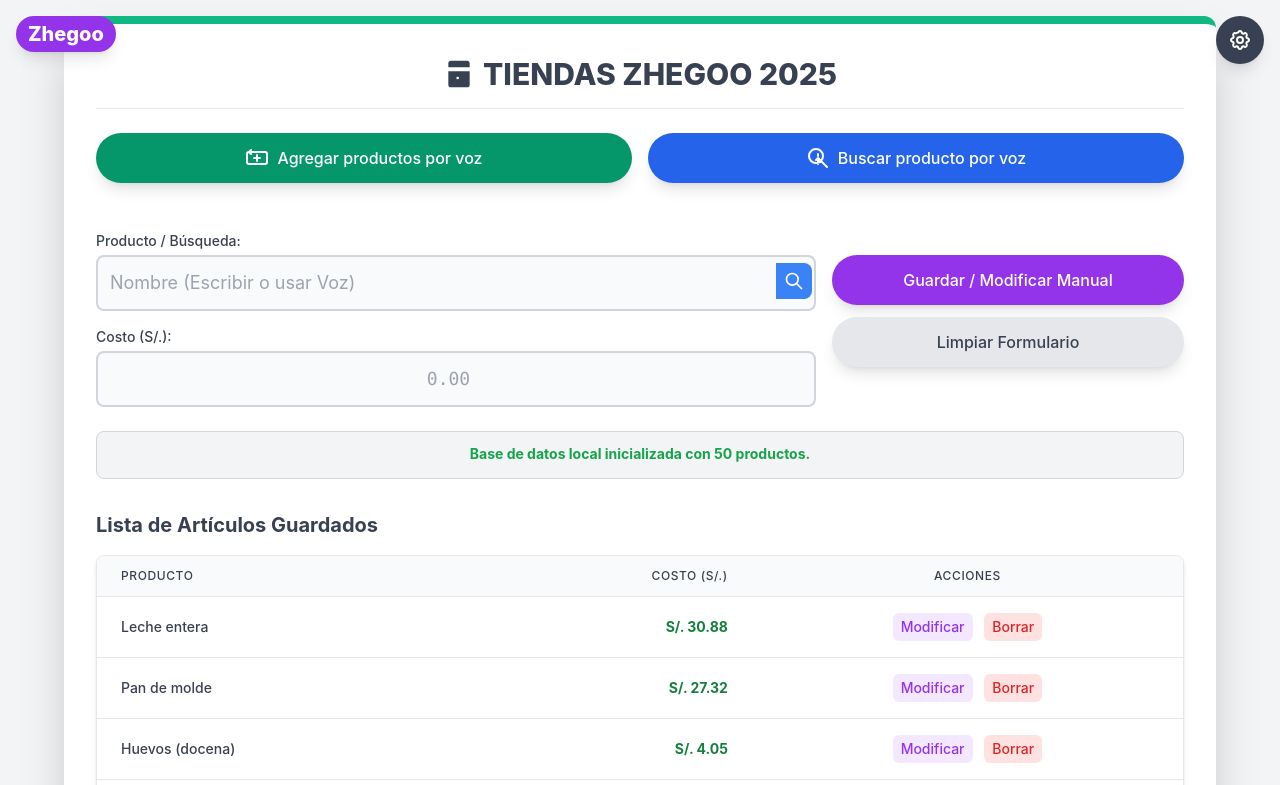
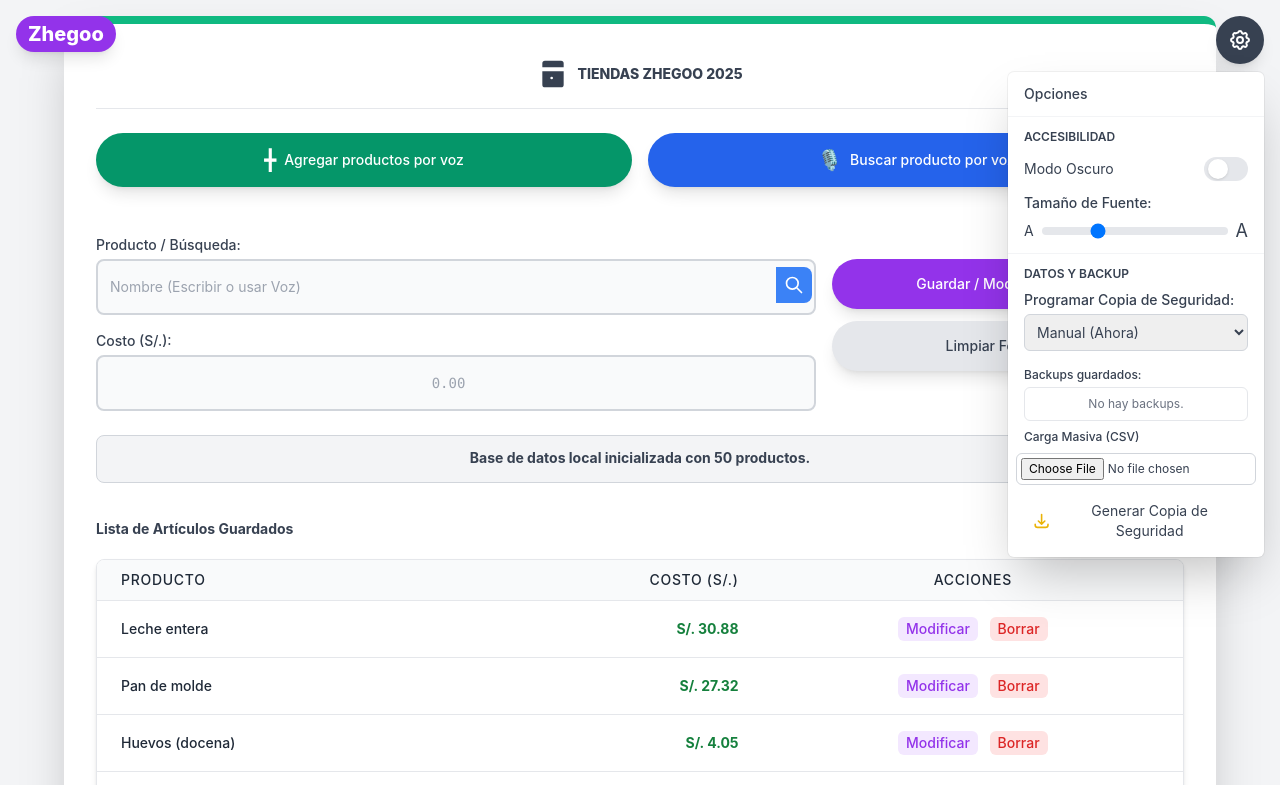
Before and after one commit to donarvy20/bodega, a plain HTML site: page index.html in a window 1280 px wide. Both pictures are taken after a click on the button 1240 px from the left and 40 px from the top of the page. Shown: the top 785 px of the page. Drawn offline with nearby package versions, Linux system fonts and the light colour scheme.

Commit message:
mejorado_v5.html

```diff
--- a/index.html
+++ b/index.html
@@ -36,25 +36,27 @@
         :root {
             --color-bg: #f3f4f6;
             --color-card: #ffffff;
-            --color-text: #374151;
+            --color-text: #374151; /* Color de texto principal (oscuro por defecto) */
             --color-primary: #10b981;
             --color-primary-shadow: rgba(16, 185, 129, 0.7);
             --color-input-bg: #f9fafb;
-            --color-input-text: #1f2937;
+            --color-input-text: #1f2937; /* Color de texto en inputs (negro) */
             --color-placeholder: #6b7280;
             --color-table-header: #f9fafb;
+            --base-font-size: 14px; /* Default */
         }
 
         .dark-mode {
             --color-bg: #121212;
             --color-card: #1e1e1e;
-            --color-text: #f3f4f6;
+            --color-text: #f3f4f6; /* Texto principal debe ser CLARO */
             --color-primary: #64ffda;
             --color-primary-shadow: rgba(100, 255, 218, 0.7);
             --color-input-bg: #2d2d2d;
-            --color-input-text: #f3f4f6;
+            --color-input-text: #121212; /* NUEVO: Texto de inputs en negro para contraste */
+            --color-card-text-dark: #121212; /* Color negro específico para inputs en modo oscuro */
             --color-placeholder: #9ca3af;
-            --color-table-header: #2d2d2d;
+            --color-table-header: #2d2d2d; /* Fondo de encabezado oscuro */
         }
 
         body {
@@ -62,7 +64,32 @@
             background-color: var(--color-bg);
             color: var(--color-text);
             transition: background-color 0.3s, color 0.3s;
-            font-size: var(--base-font-size, 14px); /* Usa variable para fuente */
+            font-size: var(--base-font-size); /* Usa la variable */
+        }
+
+        /* APLICACIÓN CRÍTICA PARA EL TAMAÑO DE FUENTE:
+           Usamos unidades relativas (rem) o herencia para que la fuente base tenga efecto.
+           Hemos quitado las clases de tamaño fijas de Tailwind y usamos CSS para el tamaño. */
+        .main-card label, .main-card button, .main-card input, .main-card select {
+            font-size: calc(var(--base-font-size) / 16 * 1rem); /* Base size */
+        }
+        .main-card h1 {
+            font-size: calc(var(--base-font-size) / 16 * 2.25rem); /* Proporcional a text-3xl */
+        }
+        .main-card h2 {
+            font-size: calc(var(--base-font-size) / 16 * 1.25rem); /* Proporcional a text-xl */
+        }
+        .main-card .text-xs {
+            font-size: calc(var(--base-font-size) / 16 * 0.75rem); /* Proporcional a text-xs */
+        }
+        .main-card .text-sm {
+            font-size: calc(var(--base-font-size) / 16 * 0.875rem); /* Proporcional a text-sm */
+        }
+        .main-card .text-lg {
+            font-size: calc(var(--base-font-size) / 16 * 1.125rem); /* Proporcional a text-lg */
+        }
+        .main-card .text-base {
+            font-size: calc(var(--base-font-size) / 16 * 1rem); /* Proporcional a text-base */
         }
 
         /* Aplicación de colores del tema a los elementos */
@@ -72,17 +99,49 @@
             border-top-color: var(--color-primary) !important;
             transition: background-color 0.3s, box-shadow 0.3s, color 0.3s;
         }
-        .text-emerald-700 { color: var(--color-text); }
-        .text-emerald-500 { color: var(--color-primary); }
-        .bg-gray-50 { background-color: var(--color-input-bg); }
-        .text-gray-800 { color: var(--color-input-text); }
-        .bg-gray-100 { background-color: var(--color-input-bg); }
-        .text-gray-600 { color: var(--color-placeholder); }
-        .bg-gray-50 thead { background-color: var(--color-table-header); }
+
+        /* CORRECCIÓN DE CONTRASTE EN MODO OSCURO */
+
+        /* Estilos generales para texto y títulos */
+        .main-card h1, .main-card h2, .main-card label, .main-card p, .main-card select {
+            color: var(--color-text);
+        }
+
+        /* Estilos específicos para inputs y celdas de tabla (nombres de productos) */
+        .main-card input[type="text"],
+        .main-card input[type="number"],
+        .main-card td.product-name-cell,
+        .main-card th {
+             /* En modo claro: texto oscuro */
+            color: var(--color-input-text);
+        }
+
+        .dark-mode .main-card input[type="text"],
+        .dark-mode .main-card input[type="number"],
+        .dark-mode .main-card td.product-name-cell {
+            /* En modo oscuro: forzamos el texto a ser negro */
+            color: var(--color-card-text-dark) !important;
+        }
+
+        /* Aseguramos que el encabezado y el texto principal de la tabla usen el color del texto CLARO en modo oscuro */
+        .bg-gray-50 tbody th {
+             color: var(--color-text);
+             background-color: var(--color-table-header);
+        }
+
+        /* Estilos de la tabla y hover */
         .bg-white { background-color: var(--color-card); }
         .hover\:bg-gray-50:hover { background-color: var(--color-table-header); }
 
+        /* Colores de texto en el menú de Engrane (Debe ser CLARO en modo oscuro) */
+        .settings-menu .text-gray-900,
+        .settings-menu .text-gray-700 {
+            color: var(--color-text) !important;
+        }
 
+        /* FIN CORRECCIÓN DE CONTRASTE */
+
+        /* Estilos de animaciones y otros */
         .container-main {
             min-height: 100vh;
         }
@@ -166,7 +225,8 @@
                     <label for="fontSizeSlider" class="block text-sm font-medium text-gray-700 mb-1">Tamaño de Fuente:</label>
                     <div class="flex items-center space-x-2">
                         <span class="text-sm">A</span>
-                        <input type="range" id="fontSizeSlider" min="10" max="18" value="14" step="1" class="w-full h-2 bg-gray-200 rounded-lg appearance-none cursor-pointer range-lg">
+                        <!-- MAX AUMENTADO A 24 -->
+                        <input type="range" id="fontSizeSlider" min="10" max="24" value="14" step="1" class="w-full h-2 bg-gray-200 rounded-lg appearance-none cursor-pointer range-lg">
                         <span class="text-lg">A</span>
                     </div>
                 </div>
@@ -226,16 +286,16 @@
 
             <!-- Botón Agregar por Voz (Guardado Automático) -->
             <button id="startAddButton" class="w-full sm:w-1/2 flex items-center justify-center px-6 py-3 border border-transparent text-base font-medium rounded-full shadow-lg text-white bg-emerald-600 hover:bg-emerald-700 focus:outline-none focus:ring-2 focus:ring-offset-2 focus:ring-emerald-500 transition duration-150 ease-in-out">
-                <!-- Icono Modificado: Lista con signo de suma -->
-                <svg class="w-6 h-6 mr-2" fill="none" stroke="currentColor" viewBox="0 0 24 24" xmlns="http://www.w3.org/2000/svg"><path stroke-linecap="round" stroke-linejoin="round" stroke-width="2" d="M9 12h6m-3-3v6M4 6h16a2 2 0 012 2v8a2 2 0 01-2 2H4a2 2 0 01-2-2V8a2 2 0 012-2zm0 0l2 2m-2-2l2-2"></path></svg>
-                <span id="startAddButtonText">Agregar productos por voz</span>
+                <!-- ÍCONO DE CRUZ (╋) EN UN SPAN PARA MANEJAR EL TAMAÑO DE FUENTE -->
+                <span class="mr-2 text-xl">╋</span>
+                <span id="startAddButtonText" class="text-base">Agregar productos por voz</span>
             </button>
 
             <!-- Botón Buscar por Voz y TTS -->
             <button id="startSearchButton" class="w-full sm:w-1/2 flex items-center justify-center px-6 py-3 border border-transparent text-base font-medium rounded-full shadow-lg text-white bg-blue-600 hover:bg-blue-700 focus:outline-none focus:ring-2 focus:ring-offset-2 focus:ring-blue-500 transition duration-150 ease-in-out">
-                <!-- Icono de Búsqueda con Micrófono -->
-                <svg class="w-6 h-6 mr-2" fill="none" stroke="currentColor" viewBox="0 0 24 24" xmlns="http://www.w3.org/2000/svg"><path stroke-linecap="round" stroke-linejoin="round" stroke-width="2" d="M21 21l-6-6m2-5a7 7 0 11-14 0 7 7 0 0114 0zM12 18v-4m0-4V8m0 4l2 2m-4 0l2-2"/></svg>
-                <span id="startSearchButtonText">Buscar producto por voz</span>
+                <!-- ÍCONO DE MICRÓFONO (🎙️) EN UN SPAN PARA MANEJAR EL TAMAÑO DE FUENTE -->
+                <span class="mr-2 text-xl">🎙️</span>
+                <span id="startSearchButtonText" class="text-base">Buscar producto por voz</span>
             </button>
         </section>
 
@@ -391,7 +451,7 @@
                 themeToggle.querySelector('span').classList.add('translate-x-1');
             }
 
-            // 2. Fuente (Corregido)
+            // 2. Fuente (Corregido: Usando la variable CSS)
             root.style.setProperty('--base-font-size', `${currentSettings.fontSize}px`);
             fontSizeSlider.value = currentSettings.fontSize;
         };
@@ -699,7 +759,7 @@
             productsTableBody.innerHTML = '';
 
             if (currentProductsData.length === 0) {
-                productsTableBody.innerHTML = '<tr><td colspan="3" class="text-center py-4 text-gray-500">No hay productos guardados.</td></tr>';
+                productsTableBody.innerHTML = '<tr><td colspan="3" class="text-center py-4 text-gray-500 text-sm">No hay productos guardados.</td></tr>';
                 return;
             }
 
@@ -714,14 +774,14 @@
                 row.setAttribute('data-doc-id', id);
 
                 row.innerHTML = `
-                        <td class="px-6 py-4 whitespace-nowrap text-sm font-medium">${data.productName}</td>
+                        <td class="px-6 py-4 whitespace-nowrap text-sm font-medium product-name-cell">${data.productName}</td>
                         <td class="px-6 py-4 whitespace-nowrap text-sm text-right font-bold text-green-700">S/. ${priceDisplay}</td>
                         <td class="px-6 py-4 whitespace-nowrap text-center text-sm font-medium">
-                            <button data-action="edit" data-id="${id}" class="text-purple-600 hover:text-purple-900 mr-2 px-2 py-1 rounded-md bg-purple-100 transition duration-150">
+                            <button data-action="edit" data-id="${id}" class="text-purple-600 hover:text-purple-900 mr-2 px-2 py-1 rounded-md bg-purple-100 transition duration-150 text-xs">
                                 Modificar
                             </button>
                             <!-- BOTÓN RENOMBRADO A BORRAR -->
-                            <button data-action="delete" data-id="${id}" data-name="${data.productName}" class="text-red-600 hover:text-red-900 px-2 py-1 rounded-md bg-red-100 transition duration-150">
+                            <button data-action="delete" data-id="${id}" data-name="${data.productName}" class="text-red-600 hover:text-red-900 px-2 py-1 rounded-md bg-red-100 transition duration-150 text-xs">
                                 Borrar
                             </button>
                         </td>
@@ -1155,6 +1215,26 @@
             }
         });
 
+        // --- CORRECCIÓN CRÍTICA DEL BOTÓN DE ENGRANE ---
+
+        // Abrir/Cerrar el menú
+        settingsButton.addEventListener('click', (e) => {
+            e.stopPropagation(); // Evita que el clic se propague al documento y lo cierre inmediatamente
+            settingsMenu.classList.toggle('open');
+        });
+
+        // Cierra el menú si se hace clic fuera
+        document.addEventListener('click', (e) => {
+            // Aseguramos que el menú se cierre si no se hizo clic en el botón ni en el menú mismo.
+            const isClickInsideMenu = settingsMenu.contains(e.target);
+            const isClickOnButton = settingsButton.contains(e.target);
+
+            if (settingsMenu.classList.contains('open') && !isClickInsideMenu && !isClickOnButton) {
+                // No llamamos a recognition.stop() aquí, ya que interferiría con el proceso normal de voz.
+                settingsMenu.classList.remove('open');
+            }
+        });
+
         // Inicializar la aplicación
         document.addEventListener('DOMContentLoaded', () => {
              loadSettings();
```
